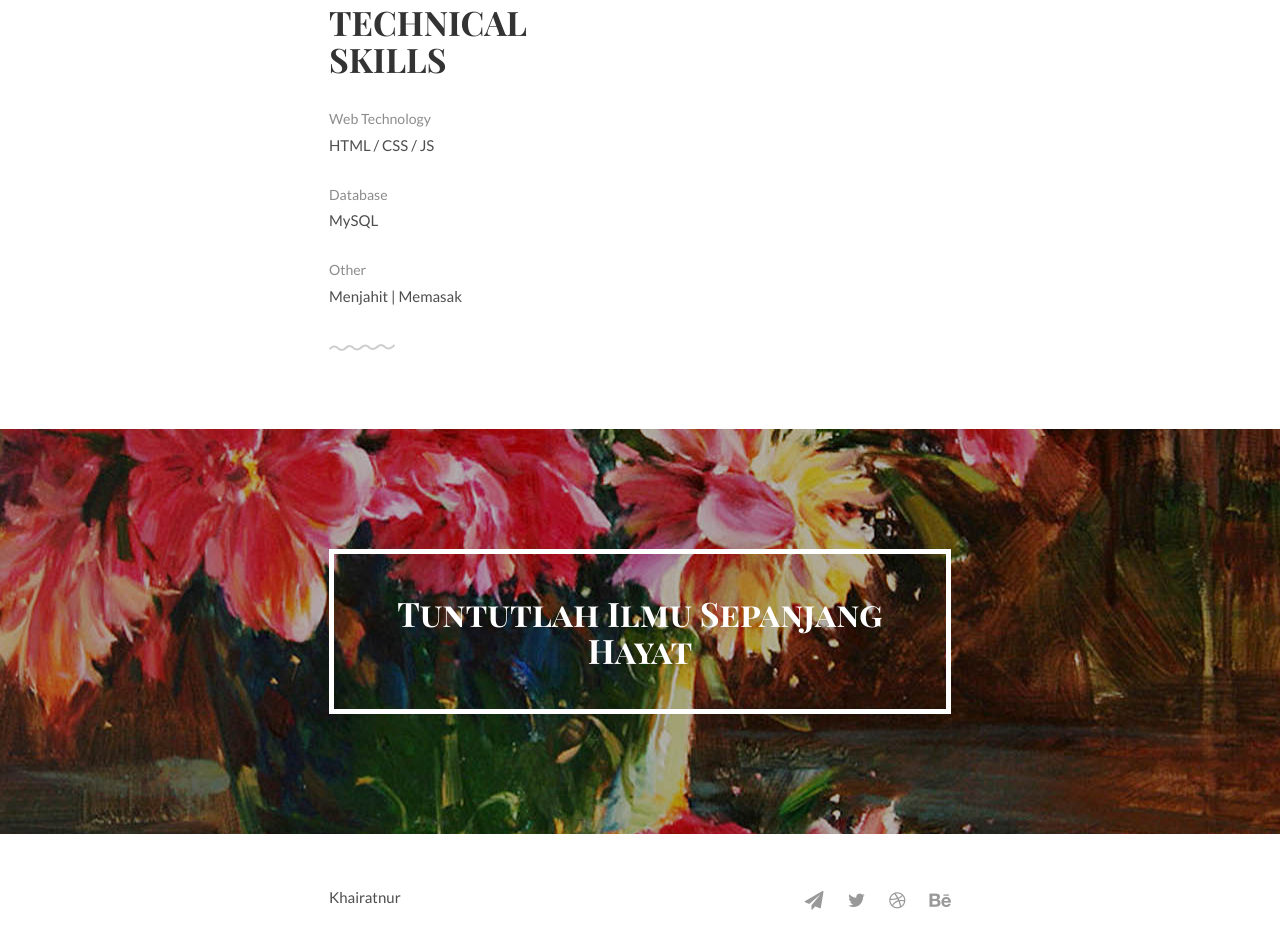
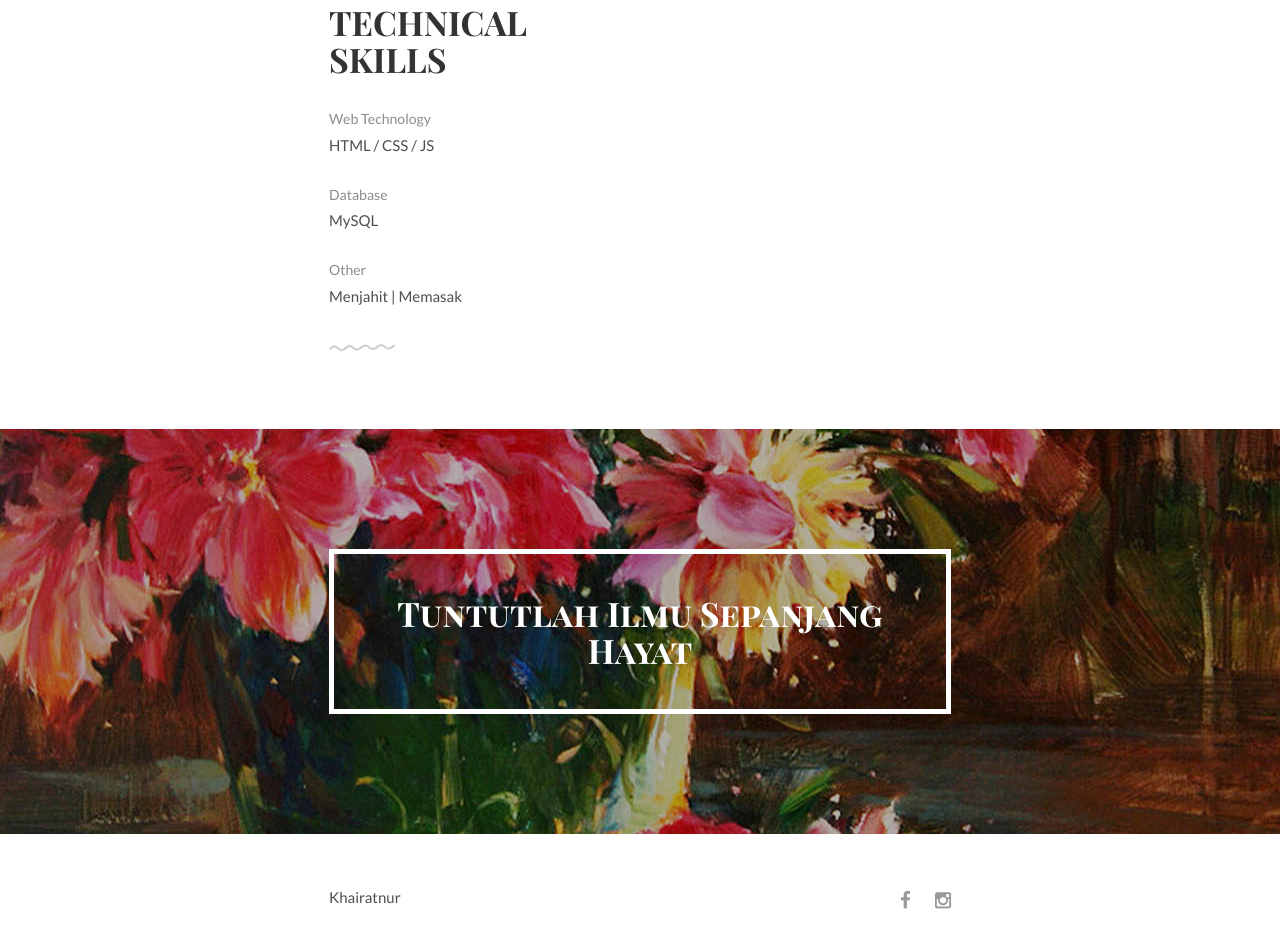
Before and after one commit to khairatnur/khairatnur.github.io, a plain HTML site: page index.html in a window 1280 px wide. Shown: the part 1413-2361 px from the top of the page. Drawn offline with Linux system fonts and the light colour scheme.

Commit message:
Update index.html

```diff
--- a/index.html
+++ b/index.html
@@ -134,10 +134,10 @@
 			    </div>
 			    <div class="unit-50">
 					<ul class="social list-flat right">
-						<li><a href="mailto:afnizarhilmi@gmail.com"><i class="fa fa-send"></i></a></li>
-						<li><a href="http://twitter.com/afnizarnur"><i class="fa fa-twitter"></i></a></li>
-						<li><a href="http://dribbble.com/afnizarnur"><i class="fa fa-dribbble"></i></a></li>
-						<li><a href="http://behance.com/afnizarnur"><i class="fa fa-behance"></i></a></li>
+						<li><a href="mailto:khairat1002@gmail.com"><i class="fa fa-mail"></i></a></li>
+						<li><a href="http://github.com/khairatnur"><i class="fa fa-facebook"></i></a></li>
+						<li><a href="http://instagram.com/khairat_nur102"><i class="fa fa-instagram"></i></a></li>
+
 					</ul>
 			    </div>
 			</div>
```
